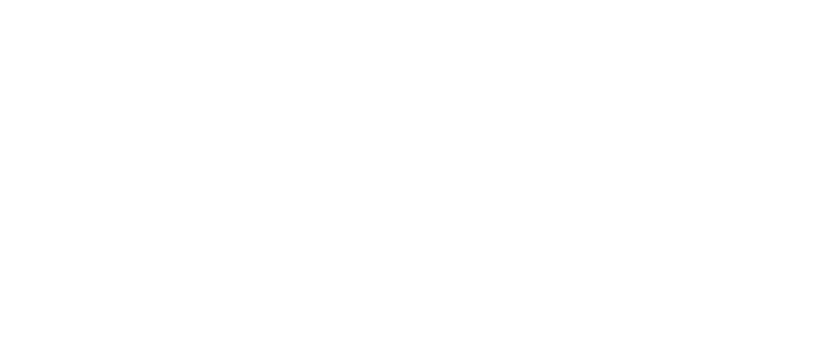
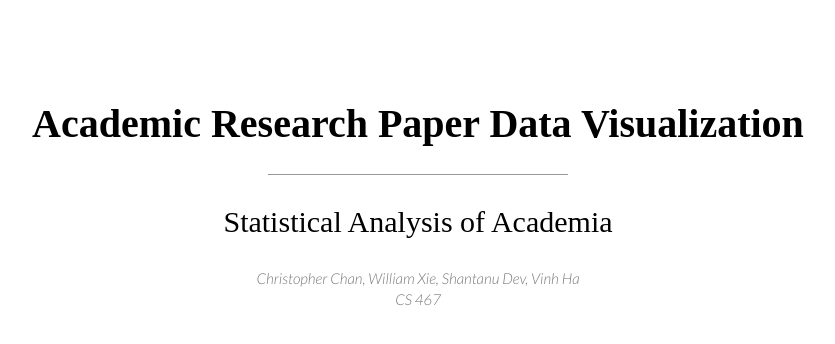
Before and after one commit to chrischris292/CS467FinalProject, a website: page public/index.html in a window 1280 px wide. Shown: the whole page, without its empty margins (222-1057 px from the left). Drawn offline with Linux system fonts and the light colour scheme; files that its build step writes are made by us from their sources; a web font is replaced by a local one.

Commit message:
header done with nytimes look

```diff
--- /dev/null
+++ b/public/css/style.css
@@ -0,0 +1,44 @@
+@import url(http://fonts.googleapis.com/css?family=Brawler);
+@import url(http://fonts.googleapis.com/css?family=Lato:300italic);
+body{
+	margin:100px;
+}
+.container{
+	max-width:800px;
+	margin:auto;
+}
+h1{
+	font-size:40px;
+	font-family: 'Brawler', serif;
+	text-align:center;
+}
+.subTitle{
+	text-align:center;
+	font-size:30px;
+	margin-top:30px;
+}
+line{
+	max-width: 300px;
+	margin: 0 auto;
+	height: 1px;
+	background-color: #999;
+	outline:0;
+	display:block;
+}
+.authors{
+	font-size:15px;
+	color:#777;
+	margin-top:30px;
+	text-align:center;
+	font-family: 'Lato', sans-serif;
+	font-weight: 300;
+}
+.date{
+	margin-top:3px;
+	font-size:15px;
+	color:#777;
+	text-align:center;
+	font-family: 'Lato', sans-serif;
+	font-weight: 300;
+
+}
--- a/public/index.html
+++ b/public/index.html
@@ -14,5 +14,12 @@
     <script src = "js/modernizr.js"></script>
 </head>
 <body>
-    <div class = "img"></div>
+    <div class = "container">
+        <h1>Academic Research Paper Data Visualization</h1>
+        <line></line>
+        <div class = "subTitle">Statistical Analysis of Academia</div>
+        <div class = "authors"> Christopher Chan, William Xie, Shantanu Dev, Vinh Ha</div>
+        <div class = "date">CS 467</div>
+
+    </div>
 </body>
```
Also changed, not shown: public/style/style.css (deleted).
